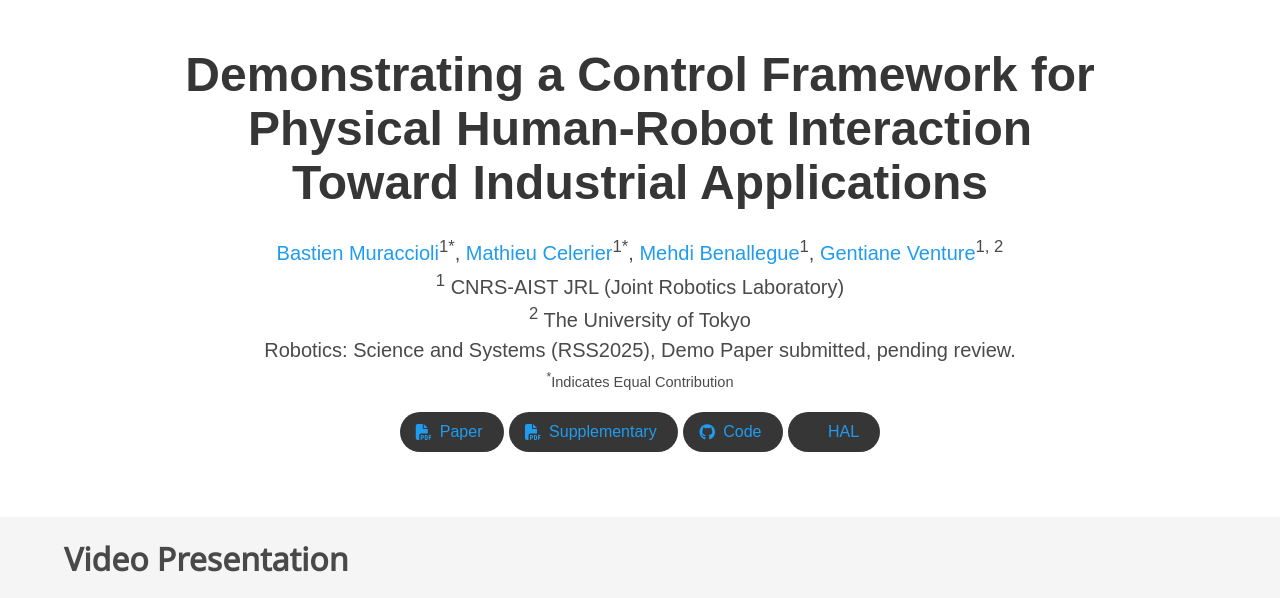
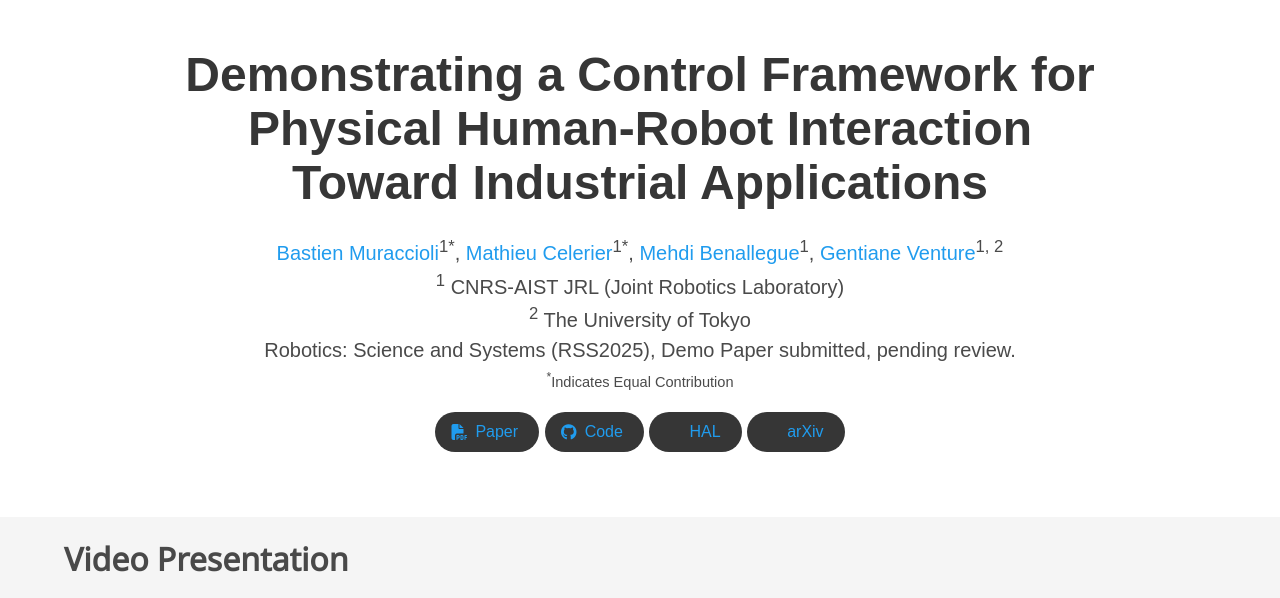
Before and after one commit to industry-ready-phri/industry-ready-phri.github.io, a plain HTML site: page index.html in a window 1280 px wide. Shown: the top 598 px of the page. Drawn offline with nearby package versions, Linux system fonts and the light colour scheme; some icons are missing; a web font is replaced by a local one.

Commit message:
Update index.html

```diff
--- a/index.html
+++ b/index.html
@@ -90,7 +90,7 @@
                     </span>
 
                     <!-- Supplementary PDF link -->
-                    <span class="link-block">
+<!--                     <span class="link-block">
                       <a href="https://arxiv.org/pdf/2502.02967" target="_blank"
                       class="external-link button is-normal is-rounded is-dark">
                       <span class="icon">
@@ -98,7 +98,7 @@
                       </span>
                       <span>Supplementary</span>
                     </a>
-                  </span>
+                  </span> -->
 
                   <!-- Github link -->
                   <span class="link-block">
@@ -123,15 +123,15 @@
                 </span>
 
                 <!-- ArXiv abstract Link -->
-<!--                 <span class="link-block">
-                  <a href="https://arxiv.org/abs/<ARXIV PAPER ID>" target="_blank"
+                <span class="link-block">
+                  <a href="https://arxiv.org/pdf/2502.02967" target="_blank"
                   class="external-link button is-normal is-rounded is-dark">
                   <span class="icon">
                     <i class="ai ai-arxiv"></i>
                   </span>
                   <span>arXiv</span>
                 </a>
-              </span> -->
+              </span>
             </div>
           </div>
         </div>
```
